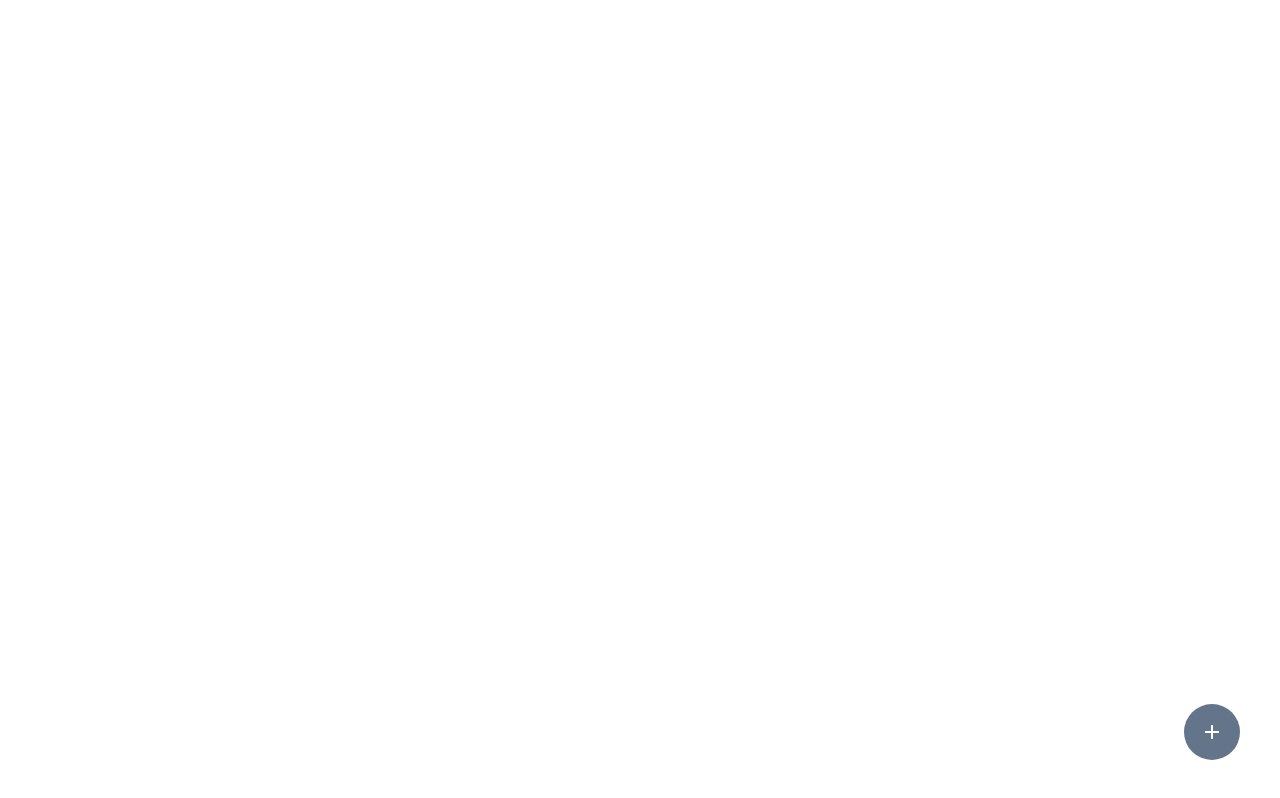
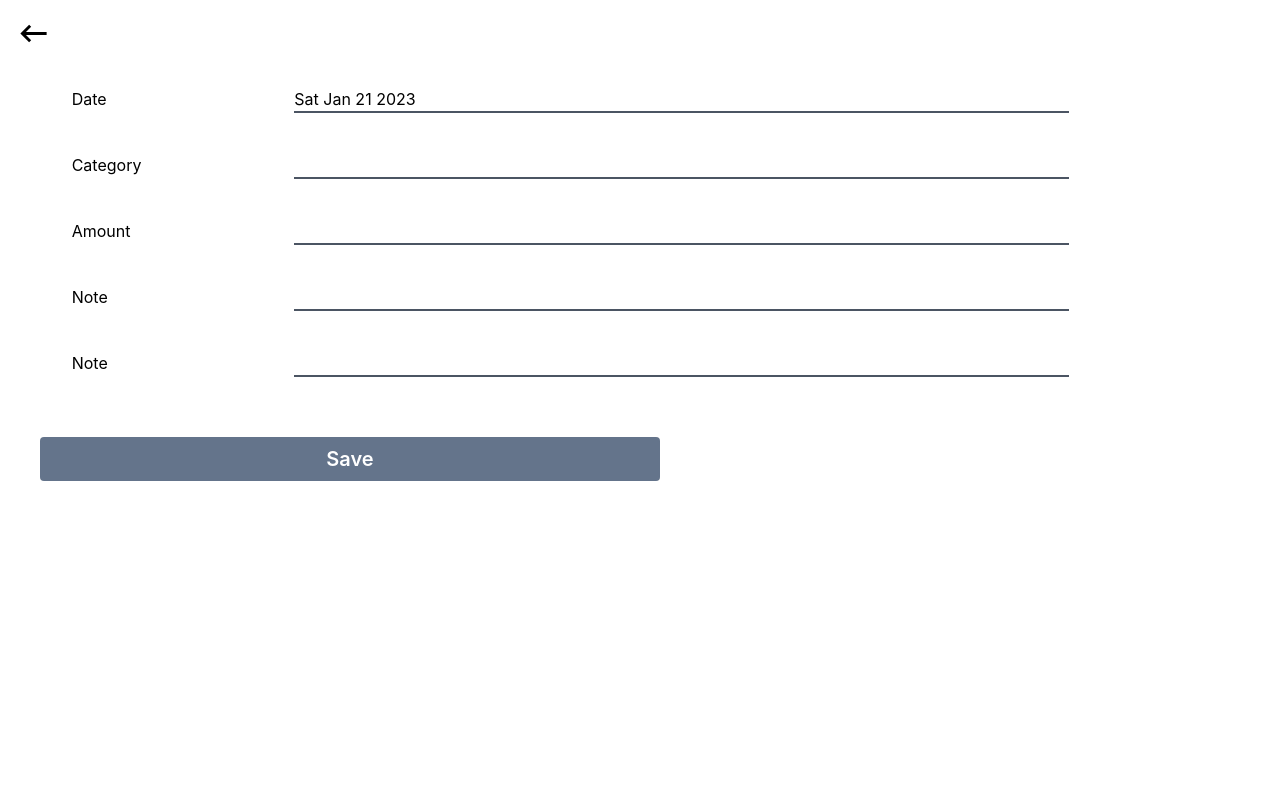
Before and after one commit to Shalvi-Saxena/byteMe-ConUHacks, a React (Create React App) app in the folder frontend/: page /upload in a window 1280 px wide. Built offline with nearby package versions, Linux system fonts and the light colour scheme.

Commit message:
added home and form ui

```diff
--- a/frontend/package.json
+++ b/frontend/package.json
@@ -12,6 +12,7 @@
     "@testing-library/user-event": "^13.5.0",
     "react": "^18.2.0",
     "react-dom": "^18.2.0",
+    "react-router-dom": "^6.7.0",
     "react-scripts": "5.0.1",
     "web-vitals": "^2.1.4"
   },
--- a/frontend/src/App.js
+++ b/frontend/src/App.js
@@ -1,11 +1,14 @@
 import './App.css';
-import {UploadBtn} from './components/uploadBtn';
+import { Route, Routes } from "react-router-dom"
+import { Home } from './components/Home';
+import { UploadForm } from './components/UploadForm';
 
 function App() {
   return (
-    <div className=''>
-      <UploadBtn />
-    </div>
+    <Routes>
+      <Route path="/" element={<Home />} />
+      <Route path="/upload" element={<UploadForm />} />
+    </Routes>
   );
 }
 
--- /dev/null
+++ b/frontend/src/components/GraphCard.js
@@ -0,0 +1,9 @@
+import React from 'react'
+
+export const GraphCard = () => {
+  return (
+    <div className='w-screen h-20'>
+        Hi
+    </div>
+  )
+}
--- /dev/null
+++ b/frontend/src/components/Home.js
@@ -0,0 +1,51 @@
+import React,{useState} from 'react'
+import {UploadBtn} from './uploadBtn';
+import MenuIcon from '@mui/icons-material/Menu';
+import CloseIcon from '@mui/icons-material/Close';
+import { Link } from "react-router-dom"
+import { GraphCard } from './GraphCard';
+
+export const Home = () => {
+
+    const [isMenuVisible,setIsMenuVisible] = useState(false);
+    const [isLangEN,setIsLangEN] = useState(true);
+
+  return (
+    <div className=''>
+        <div onClick={()=>setIsMenuVisible(!isMenuVisible)}>
+            <MenuIcon className='m-4' style={{fontSize:30}} />
+        </div>
+        {isMenuVisible &&
+        <div className='flex w-1/2 h-screen bg-gray-600 fixed top-0 left-0' >
+            <CloseIcon className='absolute right-5 top-5 text-white' style={{fontSize:30}} onClick={()=>setIsMenuVisible(!isMenuVisible)}/>
+            <div className='mt-5 ml-5'>
+                <p className='text-white font-bold text-2xl'>Deep</p>
+                <Link to="/"><p className='text-white text-xl mt-10'
+                onClick={()=>setIsMenuVisible(false)}>Home</p></Link>
+                <Link to="/"><p className='text-white text-xl mt-5'
+                onClick={()=>setIsMenuVisible(false)}>History</p></Link>
+            </div>
+            <div className='absolute bottom-32 flex w-full justify-center'>
+                <div className='border-2 border-gray-900 flex w-1/2'>
+                    <div className={`w-1/2 h-12 flex items-center justify-center ${isLangEN && 'bg-gray-900'}`}
+                    onClick={()=>setIsLangEN(true)}>
+                        <p className='text-white font-bold'>EN</p>
+                    </div>
+                    <div className={`w-1/2 h-12 flex items-center justify-center ${!isLangEN && 'bg-gray-900'}`}
+                    onClick={()=>setIsLangEN(false)}>
+                        <p className='text-white font-bold'>FR</p>
+                    </div>
+                </div>
+            </div>
+        </div>}
+        <div className='px-3'>
+            <p className='ml-2'>Hi Deep, here's your financial summary</p>
+            <div className='rounded-lg border border-gray-500 bg-white shadow-lg p-2 mt-3 flex'>
+
+            </div>
+
+        </div>
+        <UploadBtn />
+    </div>
+  )
+}
--- /dev/null
+++ b/frontend/src/components/UploadForm.js
@@ -0,0 +1,76 @@
+import React,{useState} from 'react'
+import KeyboardBackspaceIcon from '@mui/icons-material/KeyboardBackspace';
+import { Link } from "react-router-dom"
+
+export const UploadForm = () => {
+
+    const [date,setDate] = useState(new Date().toDateString());
+    const [category,setCategory] = useState('')
+    const [amount,setAmount] = useState('')
+    const [note,setNote] = useState('')
+  return (
+    <div>
+        <Link to="/">
+            <div className='w-full p-4 '>
+                <KeyboardBackspaceIcon style={{fontSize:35}} />
+            </div>
+        </Link>
+        <div className='flex flex-col p-5'>
+            <div className='flex justify-around'>
+                <div className='w-1/12 flex justify-start'>
+                    <p>Date</p>
+                </div>
+                <div className='w-3/4'>
+                    <input type="text" className='ml-4 w-full' value={date} />
+                    <div className='bg-gray-600 h-0.5 ml-4 w-10/12' />
+                </div>
+            </div>
+            <div className='flex justify-around mt-10'>
+                <div className='w-1/12 flex justify-start'>
+                    <p>Category</p>
+                </div>
+                <div className='w-3/4'>
+                    <input type="text" className='ml-4 w-full' value={category} />
+                    <div className='bg-gray-600 h-0.5 ml-4 w-10/12' />
+                </div>
+            </div>
+            <div className='flex justify-around mt-10'>
+                <div className='w-1/12 flex justify-start'>
+                    <p>Amount</p>
+                </div>
+                <div className='w-3/4'>
+                    <input type="text" className='ml-4 w-full' value={amount} />
+                    <div className='bg-gray-600 h-0.5 ml-4 w-10/12' />
+                </div>
+            </div>
+            <div className='flex justify-around mt-10'>
+                <div className='w-1/12 flex justify-start'>
+                    <p>Note</p>
+                </div>
+                <div className='w-3/4'>
+                    <input type="text" className='ml-4 w-full' value={note} />
+                    <div className='bg-gray-600 h-0.5 ml-4 w-10/12' />
+                </div>
+            </div>
+            <div className='flex justify-around mt-10'>
+                <div className='w-1/12 flex justify-start'>
+                    <p>Note</p>
+                </div>
+                <div className='w-3/4'>
+                    <input type="text" className='ml-4 w-full' value={note} />
+                    <div className='bg-gray-600 h-0.5 ml-4 w-10/12' />
+                </div>
+            </div>
+        </div>
+        <div className='pl-10'>
+            <Link to="/">
+                <div className='bg-slate-500 w-1/2 rounded p-2 flex items-center justify-center mt-10'>
+                    <p className='font-semibold text-xl text-white'>Save</p>
+                </div>
+            </Link>
+
+        </div>
+
+    </div>
+  )
+}
--- a/frontend/src/components/uploadBtn.js
+++ b/frontend/src/components/uploadBtn.js
@@ -3,6 +3,8 @@ import AddIcon from '@mui/icons-material/Add';
 import PhotoCameraIcon from '@mui/icons-material/PhotoCamera';
 import CloseIcon from '@mui/icons-material/Close';
 import CreateIcon from '@mui/icons-material/Create';
+import { Link } from "react-router-dom"
+import FolderIcon from '@mui/icons-material/Folder';
 
 export const UploadBtn = () => {
 
@@ -11,14 +13,24 @@ export const UploadBtn = () => {
     <div className='fixed right-10 bottom-10 flex flex-col items-end'>
         {isMenuVisible &&
         <div className='flex flex-col mb-5'>
+            <Link to="/upload">
                 <div className='flex m-2 items-center justify-end cursor-pointer'>
                     <p className='text-gray-900 text-lg font-medium'>Scan Receipt</p>
                     <PhotoCameraIcon className='text-slate-500 ml-4' style={{fontSize:35}} />
                 </div>
+            </Link>
+            <Link to="/upload">
+                <div className='flex m-2 items-center justify-end cursor-pointer'>
+                    <p className='text-gray-900 text-lg font-medium'>Upload</p>
+                    <FolderIcon className='text-slate-500 ml-4' style={{fontSize:35}} />
+                </div>
+            </Link>
+            <Link to="/">
                 <div className='flex m-2 items-center cursor-pointer'>
                     <p className='text-gray-900 text-lg font-medium'>Add Manually</p>
                     <CreateIcon className='text-slate-500 ml-4' style={{fontSize:35}} />
                 </div>
+            </Link>
         </div>}
         <div className='h-14 w-14 bg-slate-500 rounded-full flex items-center justify-center cursor-pointer'
         onClick={()=>setIsMenuVisible(!isMenuVisible)}>
--- a/frontend/src/index.js
+++ b/frontend/src/index.js
@@ -3,11 +3,15 @@ import ReactDOM from 'react-dom/client';
 import './index.css';
 import App from './App';
 import reportWebVitals from './reportWebVitals';
+import { BrowserRouter } from "react-router-dom"
 
 const root = ReactDOM.createRoot(document.getElementById('root'));
 root.render(
   <React.StrictMode>
-    <App />
+    <BrowserRouter>
+      <App />
+    </BrowserRouter>
+
   </React.StrictMode>
 );
 
```
Also changed, not shown: 1 other file (tests, documents, lock files or other folders). Lines whose indentation alone changed are shown as unchanged.
